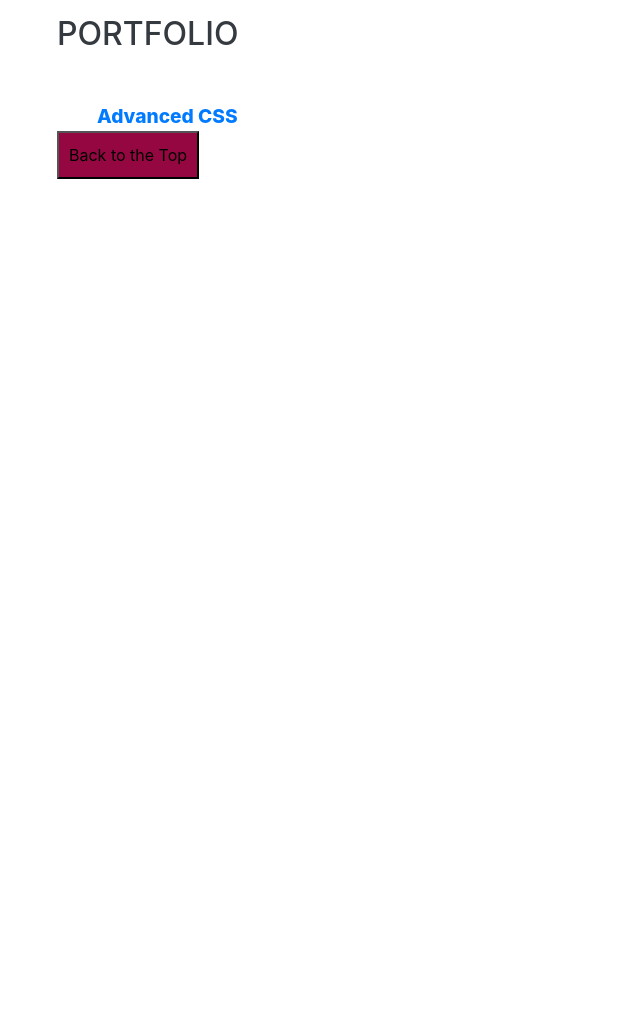
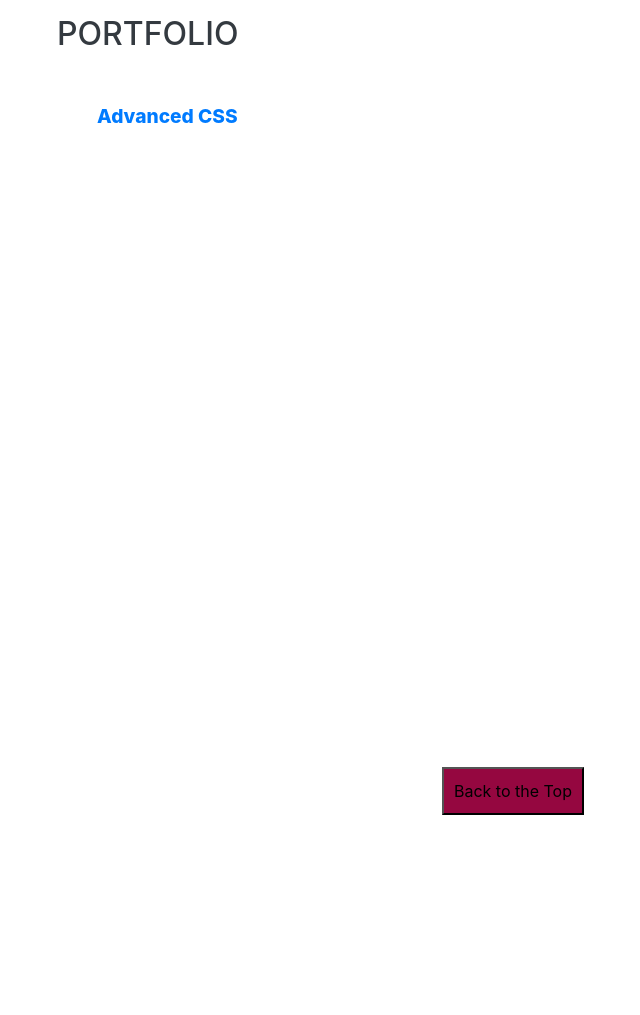
Before and after one commit to ashafranchi/Profile, a website with bundled scripts: page index.html in a window 1280 px wide. Shown: the part 4040-5055 px from the top of the page, without its empty margins (263-903 px from the left). Before the commit the page ends 4807 px from the top, so only its background shows below. Built offline with nearby package versions, Linux system fonts and the light colour scheme; a web font is replaced by a local one.

Commit message:
non-functional button

```diff
--- a/css/resume.css
+++ b/css/resume.css
@@ -220,6 +220,10 @@ a:hover, a:focus, a:active {
 button {
   padding: 10px;
   background-color: #950740;
+}
+
+.pre-footer {
   display: flex;
   justify-content: center;
+  padding-bottom: 200px;
 }
--- a/index.html
+++ b/index.html
@@ -251,10 +251,13 @@
             <li>
               <a href="https://sprint-challenge-advanced-css.asha17.now.sh"> Advanced CSS </a></li>
           </ul>
-          <button>Back to the Top</button>
       </div>
     </section>
-
+    <section class="pre-footer">
+      <div class='button-place'>
+        <button>Back to the Top</button>
+      </div>
+    </section>
   </div>
 
   <!-- Bootstrap core JavaScript -->
```
